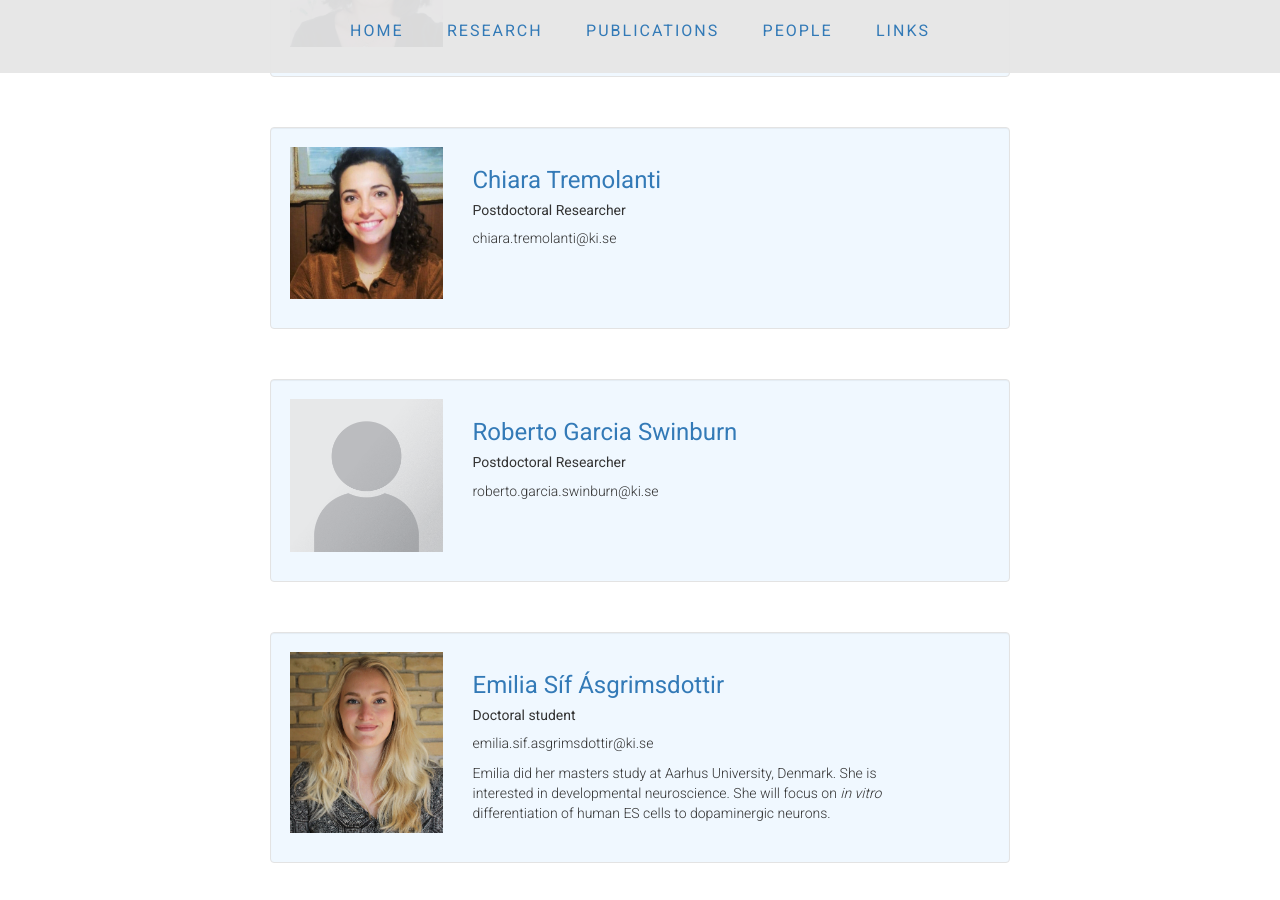
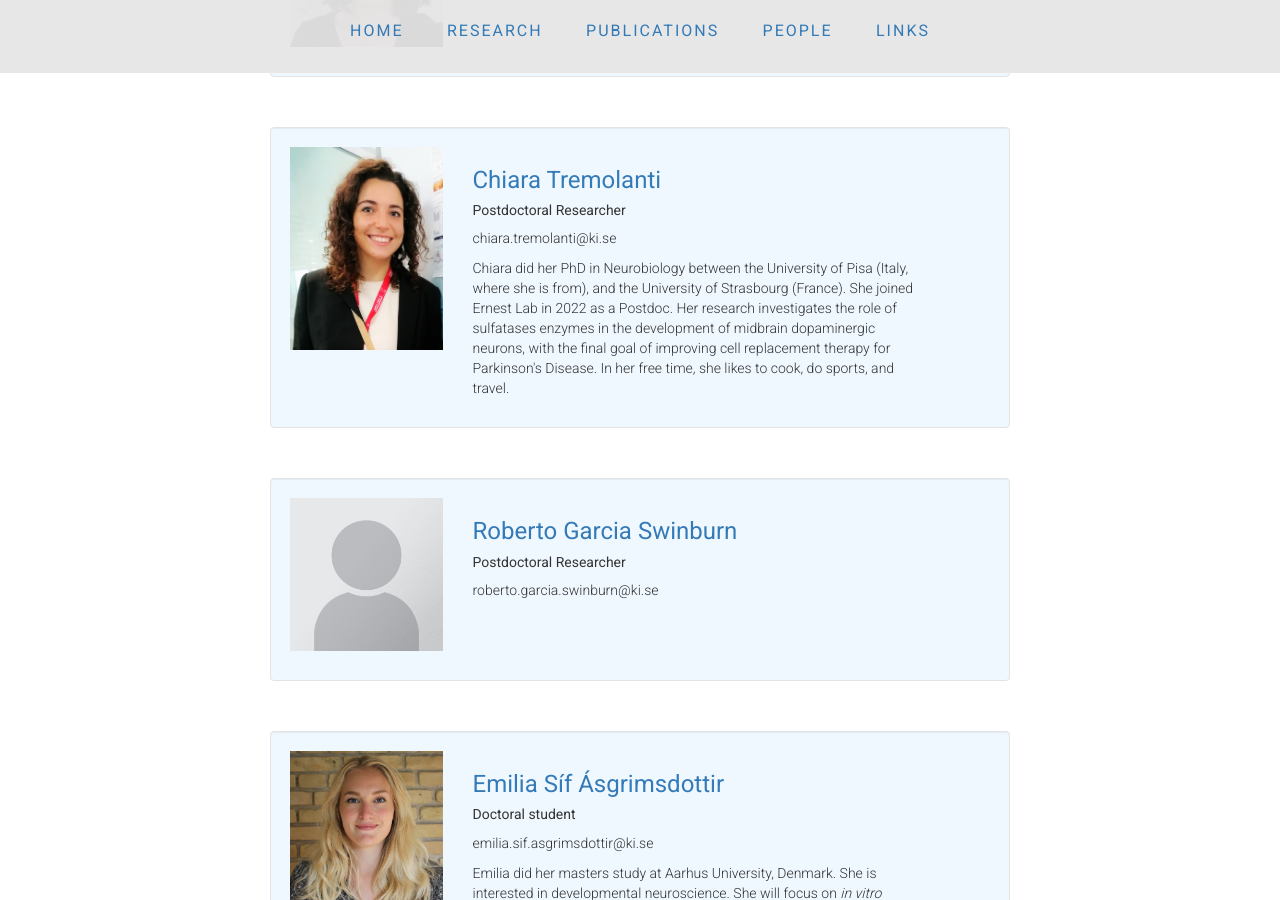
Before and after one commit to ArenasLab/arenaslab.github.io, a Jekyll site: the page people/index.html, which Jekyll copies as it is, in a window 1280 px wide and 900 px high, scrolled down 1767 px. Built offline with Jekyll 4.4.1, drawn with Linux system fonts in a browser that asks for light colours.

Commit message:
chiara pic and description

```diff
--- a/people/index.html
+++ b/people/index.html
@@ -177,13 +177,15 @@
       <div class="media-body">
   <div class="row">
           <div class=" col-sm-4  col-md-3 col-lg-3">
-            <p><img src="../img/Chiara-Tremolanti.jpg" class="img-responsive" width="300" height="450"/></p>
+            <p><img src="../img/ChiaraTremolanti_pic.jpg" class="img-responsive" width="300" height="450"/></p>
           </div>
           <div class=" col-sm-6  col-md-8 col-lg-8">
             <h3><a href="https://ki.se/en/people/chiara-tremolanti">Chiara Tremolanti</a></h3>
               <h5>Postdoctoral Researcher</h5>
                 <p>chiara.tremolanti@ki.se<br>
-                </p>
+
+                  <p> Chiara did her PhD in Neurobiology between the University of Pisa (Italy, where she is from), and the University of Strasbourg (France). She joined Ernest Lab in 2022 as a Postdoc. Her research investigates the role of sulfatases enzymes in the development of midbrain dopaminergic neurons, with the final goal of improving cell replacement therapy for Parkinson's Disease. In her free time, she likes to cook, do sports, and travel.
+              </p>
               </div>
             </div>
     </div>
```
Also changed, not shown: img/Chiara-Tremolanti.jpg (deleted), img/ChiaraTremolanti_pic.jpg (added), 2 other files.
